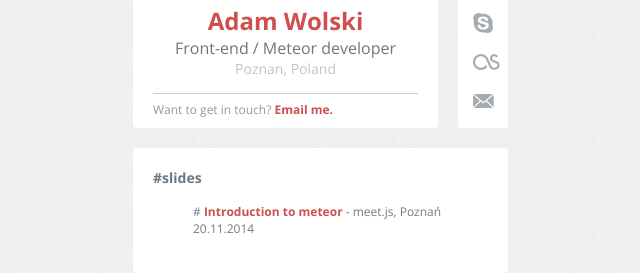
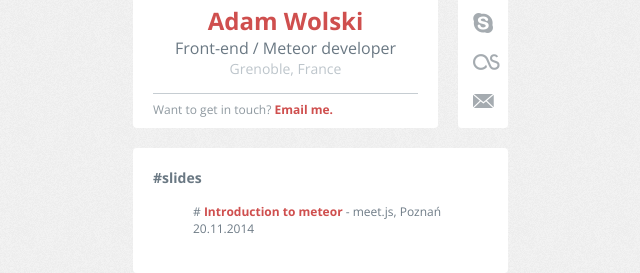
Before and after one commit to wolasss/adamwolski.com, a website: page index.html in a window 1280 px wide. Shown: the part 207-480 px from the top of the page, 307-947 px from the left. Drawn offline with nearby package versions, Linux system fonts and the light colour scheme.

Commit message:
updated city

```diff
--- a/index.html
+++ b/index.html
@@ -24,7 +24,7 @@
 			<h1>Adam Wolski</h1>
 			<p>Front-end / Meteor developer</p>
 			<p class="city">
-			Poznan, Poland</p>
+			Grenoble, France</p>
 		</div>
 		<div class="touch">
 			Want to get in touch? <a href="#" class="mailto">Email me.</a>
```
